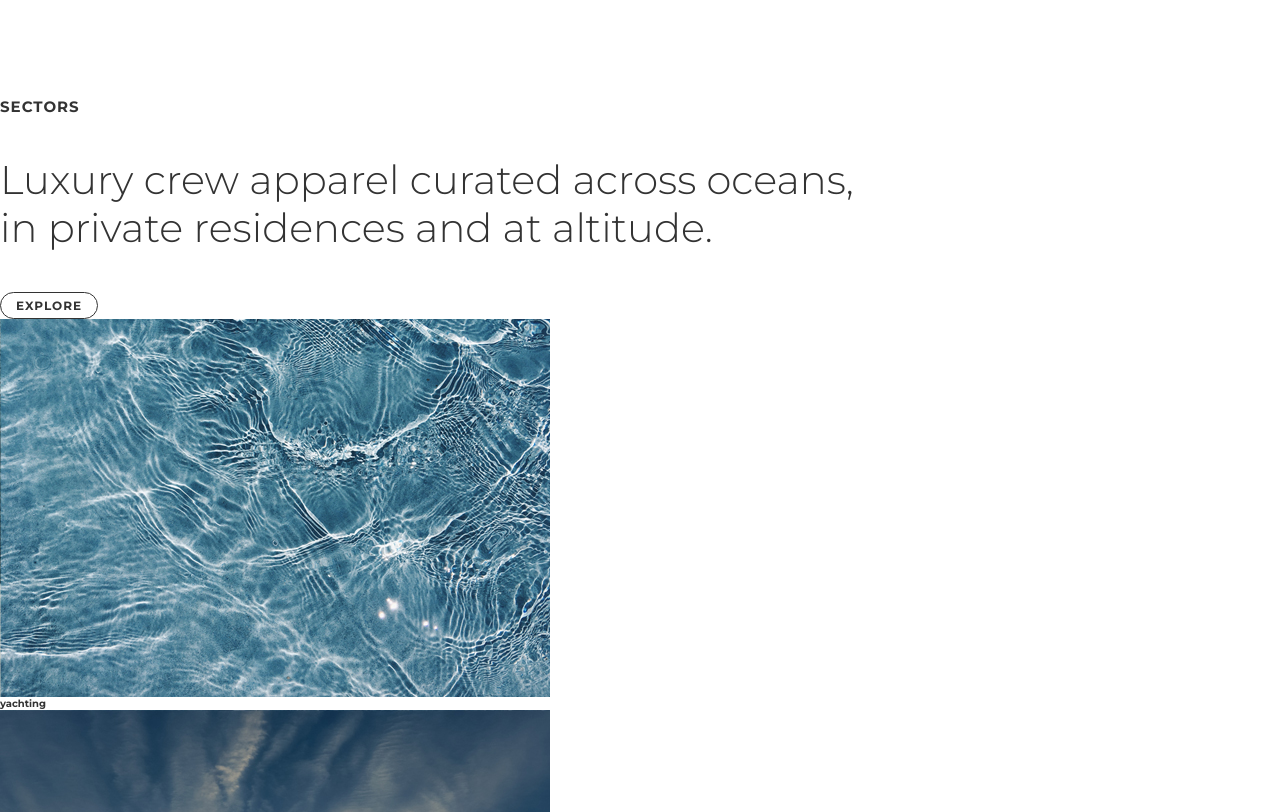
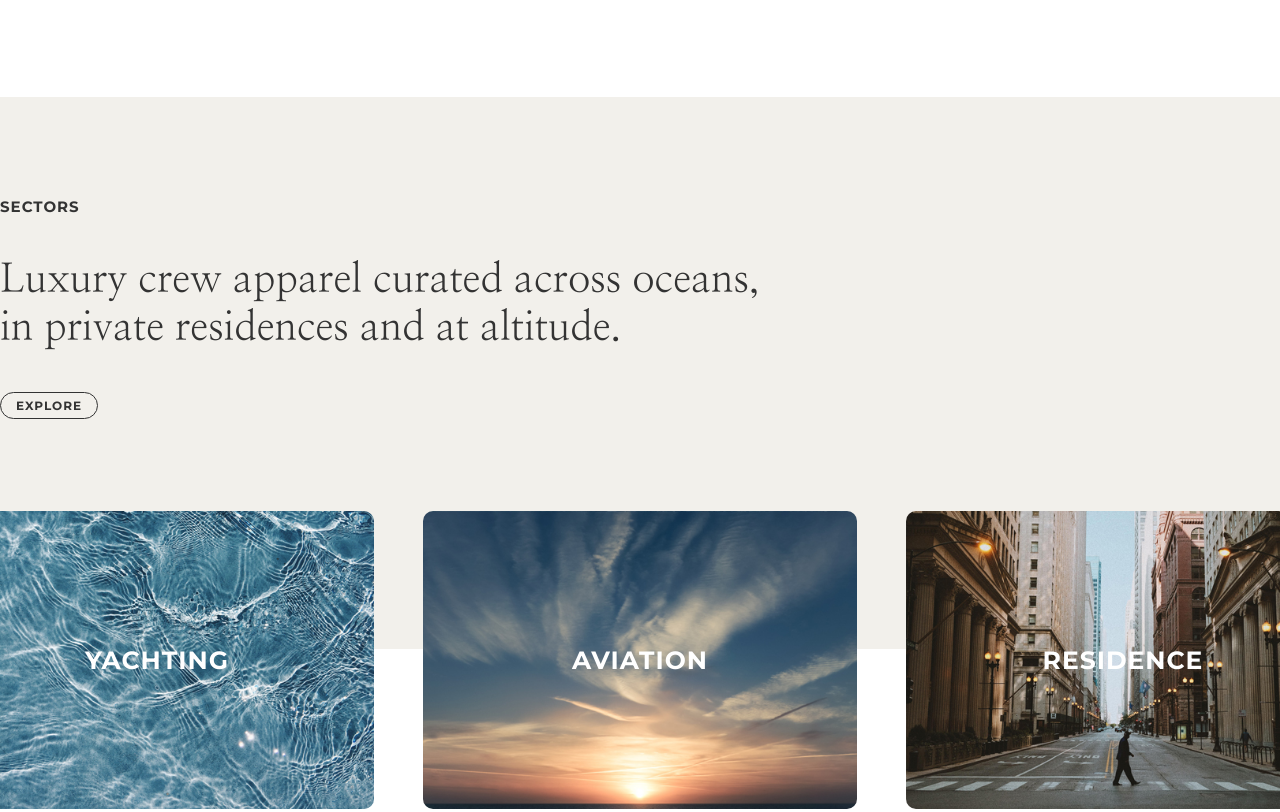
Before and after one commit to hill0ne/crew-a--la-mode, a website: page index.html in a window 1280 px wide. Shown: the part 3210-4022 px from the top of the page. Drawn offline with nearby package versions, Linux system fonts and the light colour scheme.

Commit message:
Design: "추가 sectors 섹션 스타일"
- 마우스 hover, focus 이벤트 발생 시 애니메이션 구현

```diff
--- a/style/components/contents.css
+++ b/style/components/contents.css
@@ -100,3 +100,62 @@ section.section--approach
   bottom: 50%;
   transform: translateY(50%);
 }
+
+section.section--sectors {
+  position: relative;
+  background: var(--main-color-background);
+  padding: 10rem 0 23rem;
+  margin-bottom: 26rem;
+}
+section.section--sectors .list {
+  position: absolute;
+  display: flex;
+  justify-content: space-between;
+  width: 140rem;
+  left: 50%;
+  bottom: -16rem;
+  transform: translateX(-50%);
+}
+
+section.section--sectors .list li {
+  width: 31%;
+  border-radius: 10px;
+  overflow: hidden;
+}
+
+section.section--sectors .list li a {
+  position: relative;
+  display: block;
+  width: 100%;
+  height: 100%;
+}
+
+section.section--sectors .list li a img {
+  width: 100%;
+  transition: all 0.4s;
+}
+
+section.section--sectors .list li a h3 {
+  position: absolute;
+  top: 50%;
+  left: 50%;
+  transform: translate(-50%, -50%);
+  color: var(--main-color-white);
+  font-size: 2.5rem;
+  font-family: var(--font-family-montserrat);
+  text-transform: uppercase;
+  letter-spacing: 1px;
+  transition: all 0.4s;
+}
+
+section.section--sectors .list li a:hover img,
+section.section--sectors .list li a:focus img {
+  transform: scale(1.2);
+  transition: all 1s;
+}
+
+section.section--sectors .list li a:hover h3,
+section.section--sectors .list li a:focus h3 {
+  letter-spacing: 4px;
+  transition: all 0.5s;
+}
--- a/style/init/init.css
+++ b/style/init/init.css
@@ -106,6 +106,6 @@ i {
 }
 
 body {
-  font-family: var(--font-family-montserrat);
+  font-family: var(--font-family-myeongjo);
   color: var(--main-color-black);
 }
```
